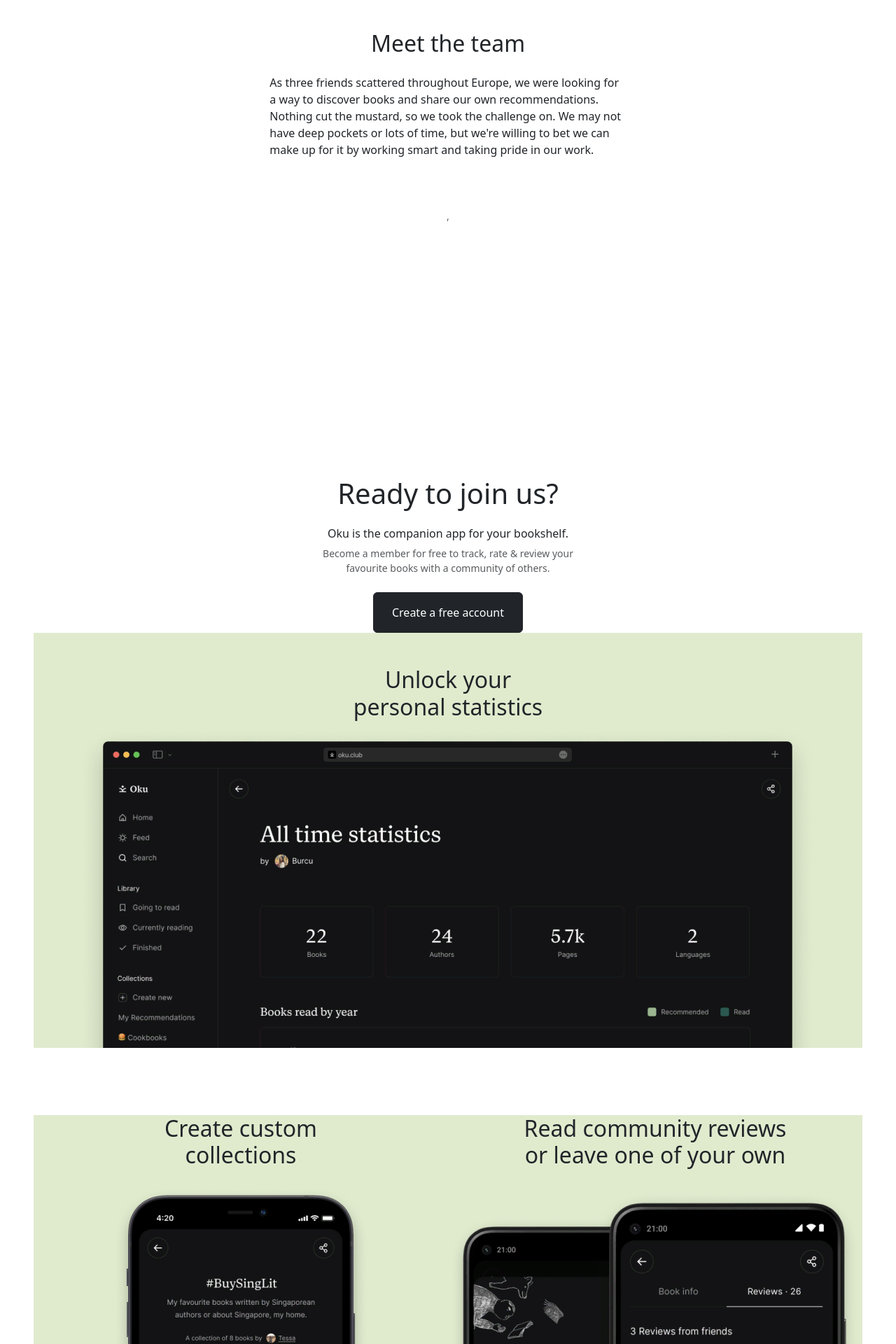
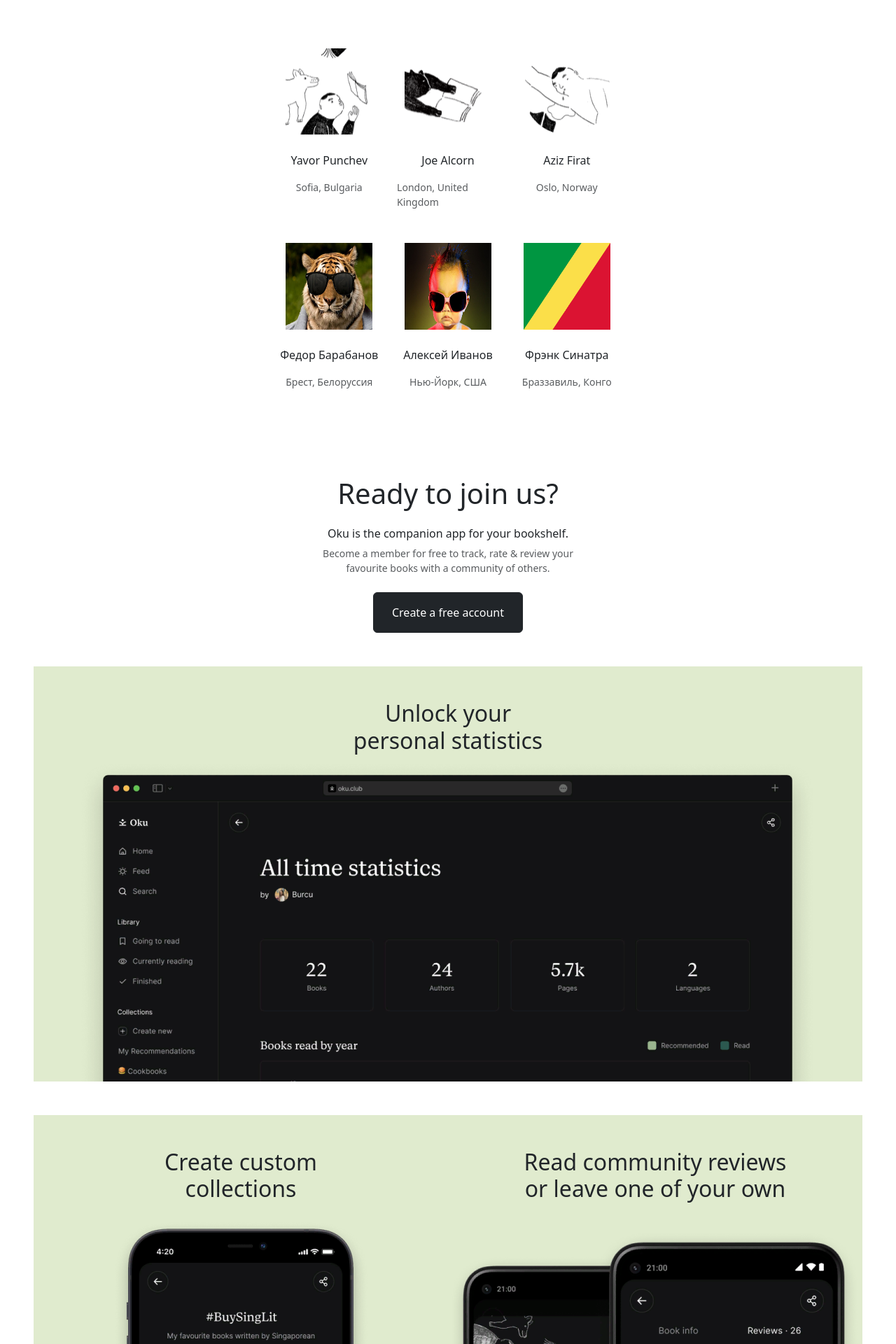
Before and after one commit to RinatM73/ClassProject, a Django app: page / in a window 1280 px wide. Shown: the part 1040-2960 px from the top of the page at 70% size. Run offline with Django 5.2, Linux system fonts and the light colour scheme; data comes from the database, SQL or seed files in the repository.

Commit message:
Bootstrap

```diff
--- a/classviewshome/models.py
+++ b/classviewshome/models.py
@@ -4,13 +4,13 @@
 class CustomUser(AbstractUser):
     full_name = models.CharField(max_length=250, verbose_name="ФИО", blank=True, null=True)
     birth_date = models.DateField(verbose_name="Дата рождения", blank=True, null=True)
-    image_profile = models.ImageField(upload_to='profile/image/', verbose_name='Фото профиля')
+    image_profile = models.ImageField(upload_to='image/', verbose_name='Фото профиля')
     about_me = models.TextField(verbose_name='О себе', blank=True)
 
 class Team(models.Model):
     first_name = models.CharField(max_length=250, verbose_name="Имя", blank=True, null=True)
     second_name = models.CharField(max_length=250, verbose_name="Фамилия", blank=True, null=True)
-    image_profile1 = models.ImageField(upload_to='image', verbose_name='Фото профиля')
+    image_profile1 = models.ImageField(upload_to='image/', verbose_name='Фото профиля')
     your_country = models.CharField(max_length=250, verbose_name="Страна", blank=True, null=True)
     your_city = models.CharField(max_length=250, verbose_name="Город", blank=True, null=True)
 
--- a/classviewshome/templates/classviewshome/home.html
+++ b/classviewshome/templates/classviewshome/home.html
@@ -21,13 +21,15 @@
                 pride in our work.</p>
 
             <div class="row d-flex justify-content-center pt-3">
-                <div class="col-4">
-                    <a href="" class="d-flex justify-content-center" ><img src="{{ Team.image_profile1.url }}" alt=""></a>
+                {% for Team in team_list %}
+                <div class="col-4 mt-5">
+                    <a href="" class="d-flex justify-content-center" ><img src="{{ Team.image_profile1.url }}" alt="" width="124" height="124"></a>
                     <p class="d-flex justify-content-center mt-4">{{ Team.first_name }} {{ Team.second_name }}</p>
                     <small class="d-flex justify-content-center text-body-secondary">{{ Team.your_city }}, {{ Team.your_country }}</small>
                 </div>
-                </div>
+                {% endfor %}
             </div>
+
         </div>
     </div>
 </section>
@@ -41,25 +43,41 @@
         </div>
     </div>
 </section>
-<section class="container_3 d-flex justify-content-center align-items-center pt-5 mx-5">
+<section class="container_3 d-flex justify-content-center align-items-center pt-5 mx-5 mt-5 ">
     <div class="row d-flex justify-content-center">
         <h2 class="col-3 text-center">Unlock your personal statistics</h2>
         <a href="" class="col-11 d-flex justify-content-center"><img src="{% static 'home/image/Rectangleall.png' %}" alt=""></a>
     </div>
 </section>
 <section class="container_4 d-flex justify-content-center align-items-center pt-5 mx-5">
-    <div class=" row col-12 py-5">
+    <div class="row col-12">
         <div class="container_5 col-6">
             <div class="col-12 d-flex justify-content-center">
-                <h2 class=" text-center w-50">Create custom collections</h2>
+                <h2 class="text-center w-50 pt-5">Create custom collections</h2>
             </div>
             <a href="" class="col-12 d-flex justify-content-center"><img src="{% static 'home/image/Rectanglecomp.png' %}" alt=""></a>
         </div>
         <div class="container_5 col-6">
             <div class="col-12 d-flex justify-content-center px-3">
-                <h2 class=" text-center w-75">Read community reviews or leave one of your own</h2>
+                <h2 class=" text-center w-75 pt-5">Read community reviews or leave one of your own</h2>
             </div>
-            <a href="" class="col-12 d-flex justify-content-center"><img src="{% static 'home/image/Rectangleread.png' %}" alt=""></a>
+            <a href="" class="col-12 pt-2 d-flex justify-content-center"><img src="{% static 'home/image/Rectangleread.png' %}" alt=""></a>
+        </div>
+    </div>
+</section>
+<section class="container_6 d-flex justify-content-center align-items-center pt-5 mx-5">
+    <div class="row col-12">
+        <div class="row col-6 d-flex ">
+            <div class=" col-4 w-50">
+                <h1>You're in good company</h1>
+            </div>
+            <small class="d-flex justify-content-center text-body-secondary w-50">53% of our members have imported their historical data from Goodreads. It's time for a change. Don't loathe your reading list –– liberate it.</small>
+        </div>
+        <div class="col-6">
+            <div class="row">
+                <div><img src="{% static 'home/image/Framefem.png' %}" alt=""></div>
+                <div class="d-flex justify-content-end"><img src="{% static 'home/image/FrameJoe.png' %}" alt=""></div>
+            </div>
         </div>
     </div>
 </section>
--- a/classviewshome/templates/classviewshome/profile.html
+++ b/classviewshome/templates/classviewshome/profile.html
@@ -1,7 +1,7 @@
 {% extends 'base.html' %}
 {% block content %}
     <h1>Профиль пользователя</h1>
-    <img alt="" class="image" src="{{ user.image_profile.url }}">
+    <img alt="" class="image" src="{{ user.image_profile.url }}" width="200" height="150">
     <p>Добро пожаловать {{ user.username }}</p>
     <p>Имя: {{ user.full_name }}</p>
     <p>Дата рождения: {{ user.birth_date }}</p>
```
Also changed, not shown: classviewshome/migrations/0002_alter_customuser_image_profile_and_more.py (added), classviewshome/static/home/image/FrameJoe.png (added), classviewshome/static/home/image/Framefem.png (added), db.sqlite3, media/image/116-20211126_191432_Zw4LOyw.jpg (added), media/image/116-20211126_191432_mWRGAnC.jpg (added), media/image/1687931407_sneg-top-p-prikolnie-avatarki-dlya-malchikov-vkontakt-5_5ad5Kt8.jpg (added), media/image/Flag_of_the_Republic_of_the_Congo.svg_AJKYmMT.png (added), media/image/Rectangle_1_nfmGktN.png (added), media/image/Rectangle_2_Sz2egky.png (added), media/image/Rectangle_rIEEdq5.png (added).
